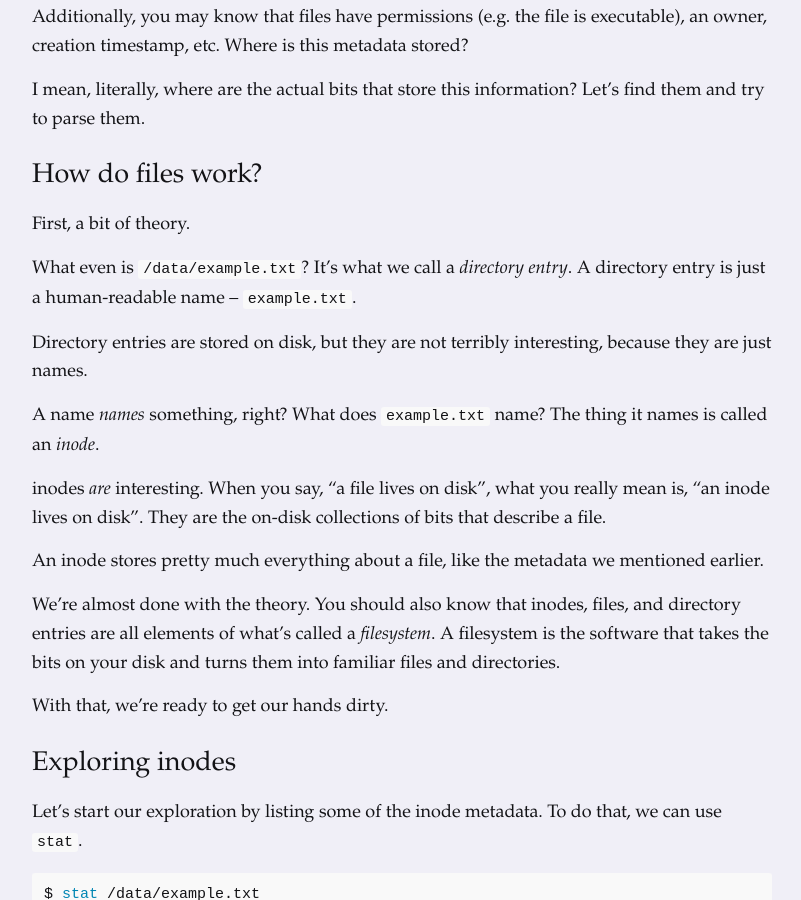
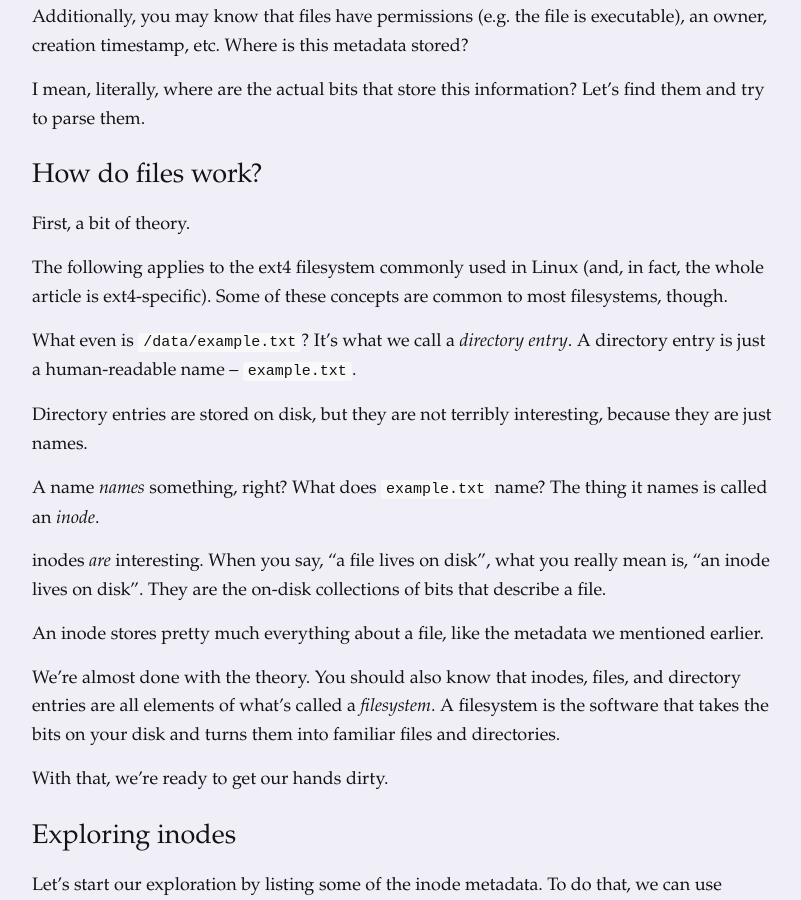
Before and after one commit to dmazin/dmazin.github.io, a Jekyll site: the page built from _posts/2023-07-19-bunch-of-bits.md, in a window 1280 px wide and 900 px high, scrolled down 959 px. Shown: the whole window, without its empty margins (238-1039 px from the left). Built offline with Jekyll 4.4.1, drawn with Linux system fonts in a browser that asks for light colours.

Commit message:
add explanationa bout ext4

```diff
--- a/_posts/2023-07-19-bunch-of-bits.md
+++ b/_posts/2023-07-19-bunch-of-bits.md
@@ -35,6 +35,8 @@ I mean, literally, where are the actual bits that store this information? Let's
 
 # How do files work?
 First, a bit of theory.
+
+The following applies to the ext4 filesystem commonly used in Linux (and, in fact, the whole article is ext4-specific). Some of these concepts are common to most filesystems, though.
 
 What even is `/data/example.txt`? It's what we call a *directory entry*. A directory entry is just a human-readable name – `example.txt`.
 
```
